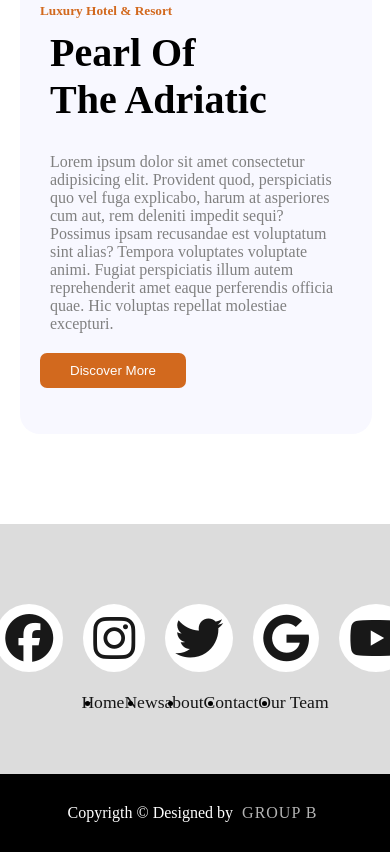
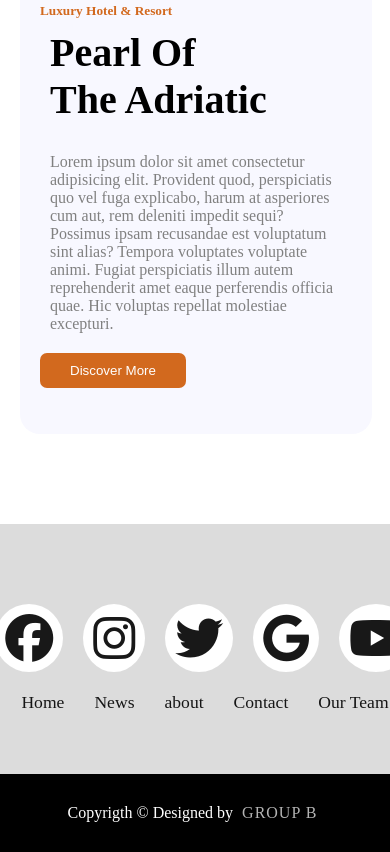
Before and after one commit to KhadarOnme/Group-B-project-Hotel, a plain HTML site: page index.html in a window 390 px wide. Shown: the part 6961-7813 px from the top of the page. Drawn offline with Linux system fonts and the light colour scheme.

Commit message:
responsive

```diff
--- a/style.css
+++ b/style.css
@@ -1456,7 +1456,12 @@ footer{
     opacity: 0.9;
     transition: 0.5s;
 
-}
+
+}
+    .footerNav ul{
+        gap: 30px;
+        list-style: none;
+    }
 /* about pageOne */
     .aboutPage{
     height: 900px;
```
